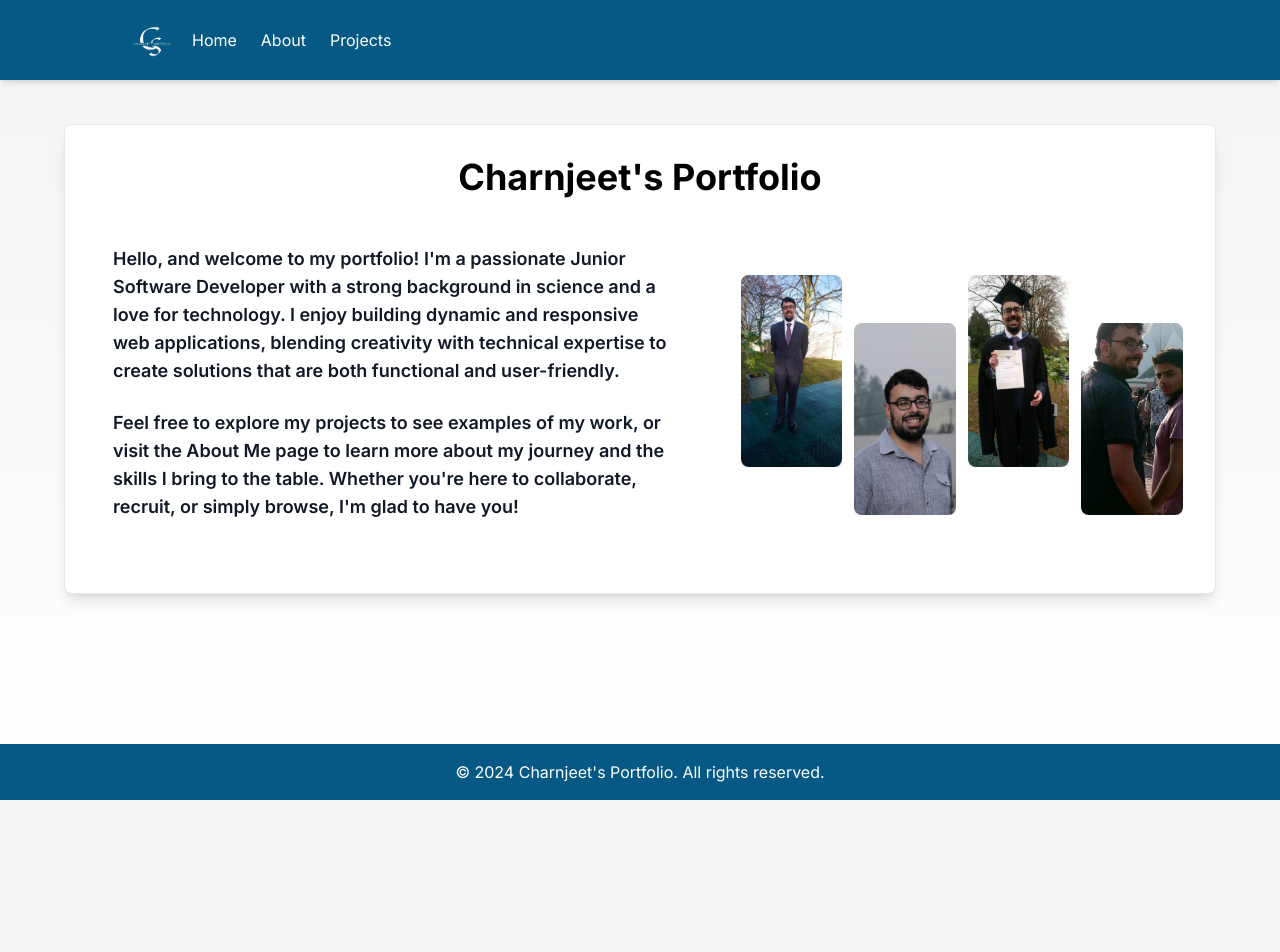
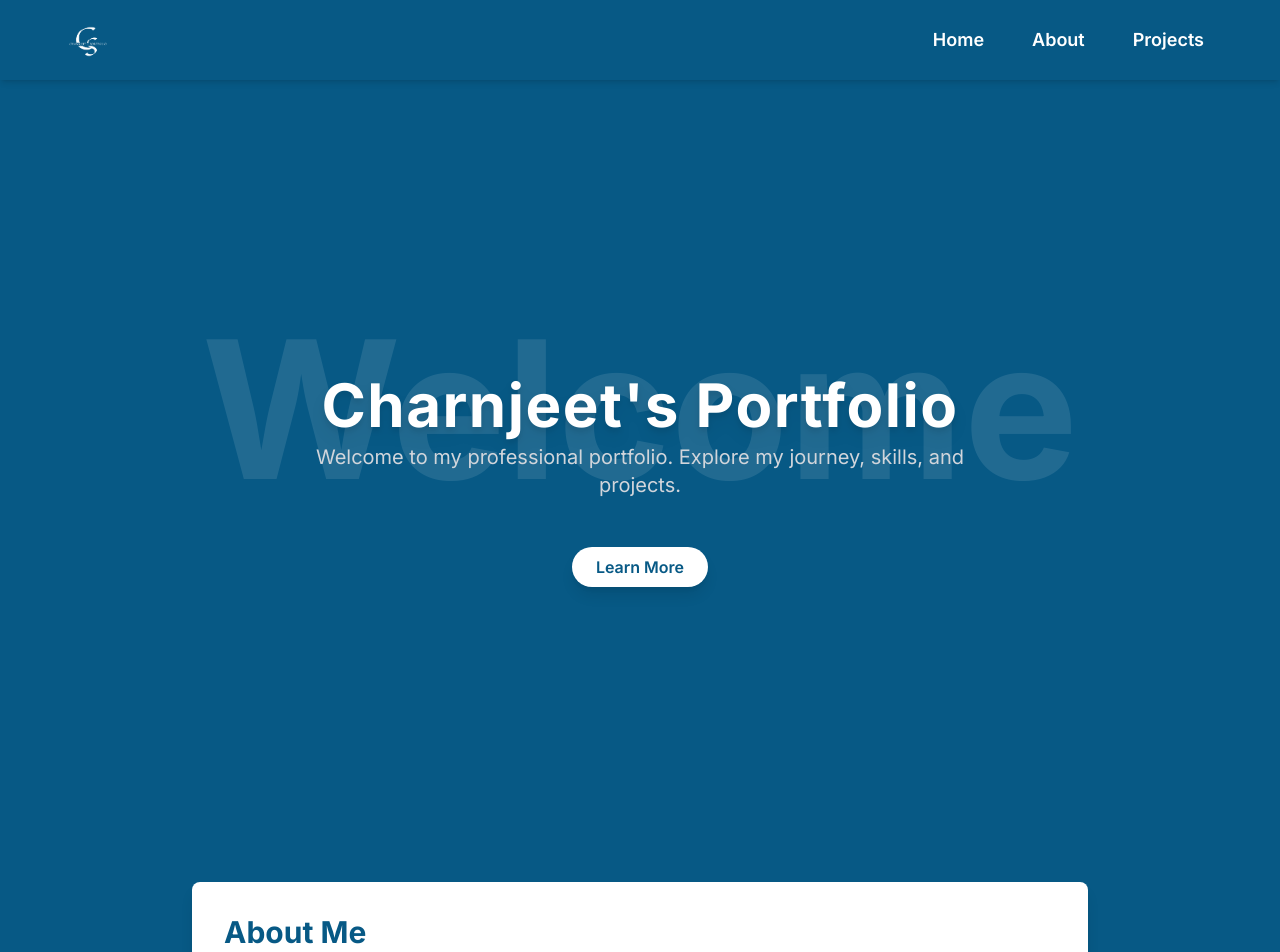
Before and after one commit to ChannersSoh/portfolio-website, a Next.js app: page / in a window 1280 px wide. Shown: the top 952 px of the page. Before the commit the page ends 800 px from the top, so only its background shows below. Built offline with nearby package versions, Linux system fonts and the light colour scheme.

Commit message:
Changed styling of home page

```diff
--- a/src/app/layout.tsx
+++ b/src/app/layout.tsx
@@ -6,8 +6,8 @@ import "./globals.css";
 const inter = Inter({ subsets: ["latin"] });
 
 export const metadata: Metadata = {
-  title: "My Blog",
-  description: "Welcome to my personal blog site",
+  title: "My Portfolio",
+  description: "Welcome to my portfolio site",
 };
 
 export default function RootLayout({
@@ -16,23 +16,32 @@ export default function RootLayout({
   children: React.ReactNode;
 }>) {
   return (
-    <html lang="en">
-      <body className={`${inter.className} bg-gray-100 flex flex-col min-h-screen`}>
-        <header className="bg-sky-800 text-white p-4 shadow-md fixed top-0 w-full z-10">
-          <nav className="max-w-5xl mx-auto flex items-center justify-between">
-            <div className="flex items-center space-x-4">
+    <html lang="en" >
+      <body className={`${inter.className} text-white flex flex-col min-h-screen`}>
+        <header className="bg-sky-800 text-white p-4 shadow-md fixed top-0 w-full z-20">
+        <nav className="max-w-6xl mx-auto flex items-center justify-between">
+
+          <div className="flex items-center">
             <Link href="/">
-                <img src="/ui/pictures/portfolio.png" alt="Logo" className="h-12 w-12" />
-              </Link>
-              <ul className="flex space-x-4 md:space-x-6">
-                <li><Link href="/" className="hover:underline">Home</Link></li>
-                <li><Link href="/about" className="hover:underline">About</Link></li>
-                <li><Link href="/projects" className="hover:underline">Projects</Link></li>
-              </ul>
-            </div>
-          </nav>
+              <img src="/ui/pictures/portfolio.png" alt="Logo" className="h-12 w-12" />
+            </Link>
+          </div>
+
+          <ul className="flex space-x-6">
+            <li>
+              <Link href="/" className="text-lg font-semibold text-white hover:bg-sky-700 px-3 py-2 rounded transition duration-300">Home</Link>
+            </li>
+            <li>
+              <Link href="/about" className="text-lg font-semibold text-white hover:bg-sky-700 px-3 py-2 rounded transition duration-300">About</Link>
+            </li>
+            <li>
+              <Link href="/projects" className="text-lg font-semibold text-white hover:bg-sky-700 px-3 py-2 rounded transition duration-300">Projects</Link>
+            </li>
+          </ul>
+    </nav>
+
         </header>
-        <main className="flex-grow mx-auto p-4 mt-16">
+        <main className="bg-sky-800 flex-grow mx-auto p-4 mt-16 w-full">
           {children}
         </main>
         <footer className="bg-sky-800 text-white p-4">
--- a/src/app/page.tsx
+++ b/src/app/page.tsx
@@ -1,53 +1,65 @@
 export default function Home() {
   return (
-    <main className="max-w-6xl mx-auto pt-9 pb-6 md:pt-11 lg:pt-13">
-      <div className="bg-white border border-gray-200 rounded-lg shadow-lg p-6 md:p-8">
-      <h1 className="text-4xl font-bold text-center mb-8">Charnjeet's Portfolio</h1>
-        <div className="flex flex-col md:flex-row md:gap-12 items-center">
-          {/* Text Section */}
-          <article className="md:w-2/3 p-4">
-            <p className="text-gray-900 text-lg mb-6 font-semibold">
-              Hello, and welcome to my portfolio! I'm a passionate Junior Software Developer with a strong background in science and a love for technology. I enjoy building dynamic and responsive web applications, blending creativity with technical expertise to create solutions that are both functional and user-friendly.
-            </p>
+    <main className="bg-sky-800 text-white min-h-screen py-12">
+    {/* Full-Viewport Welcome Section */}
+    <section className="relative flex flex-col items-center justify-center min-h-[calc(100vh-110px)] text-center space-y-4">
 
-            <p className="text-gray-900 text-lg mb-6 font-semibold">
-              Feel free to explore my projects to see examples of my work, or visit the About Me page to learn more about my journey and the skills I bring to the table. Whether you're here to collaborate, recruit, or simply browse, I'm glad to have you!
-            </p>
-          </article>
+      {/* Watermark Text with Offset */}
+      <div className="absolute inset-0 flex items-center justify-center pointer-events-none -mt-32">
+        <h1 className="text-[25vw] md:text-[18vw] lg:text-[15vw] font-bold text-white opacity-10 leading-none">
+          Welcome
+        </h1>
+      </div>
 
-          {/* Image Tiles Section */}
-          <div className="md:w-1/2 grid grid-cols-4 gap-3">
-            <div className="relative h-48 overflow-hidden transform -translate-y-6">
-              <img
-                src="/ui/pictures/1000005559.jpg"
-                alt="In a suit at a wedding"
-                className="w-full h-full object-cover rounded-lg shadow-md"
-              />
-            </div>
-            <div className="relative h-48 overflow-hidden transform translate-y-6">
-              <img
-                src="/ui/pictures/1000005585.jpg"
-                alt="At home in India"
-                className="w-full h-full object-cover rounded-lg shadow-md"
-              />
-            </div>
-            <div className="relative h-48 overflow-hidden transform -translate-y-6">
-              <img
-                src="/ui/pictures/1000005587.jpg"
-                alt="Graduated post grad"
-                className="w-full h-full object-cover rounded-lg shadow-md"
-              />
-            </div>
-            <div className="relative h-48 overflow-hidden transform translate-y-6">
-              <img
-                src="/ui/pictures/1000005607.jpg"
-                alt="In India walking towards an attraction"
-                className="w-full h-full object-cover rounded-lg shadow-md"
-              />
-            </div>
-          </div>
-        </div>
+      {/* Central Content Group */}
+      <div className="relative z-10">
+        <h1 className="text-5xl md:text-6xl font-bold tracking-wide mb-2 drop-shadow-lg">
+          Charnjeet's Portfolio
+        </h1>
+        <p className="text-lg md:text-xl max-w-2xl mx-auto text-gray-300 mb-8">
+          Welcome to my professional portfolio. Explore my journey, skills, and projects.
+        </p>
       </div>
+
+      {/* Learn More Button */}
+      <a
+        href="#about"
+        className="mt-8 bg-white text-sky-800 font-semibold py-2 px-6 rounded-full hover:bg-sky-700 hover:text-white transition duration-300 shadow-lg hover:shadow-xl relative z-10"
+      >
+        Learn More
+      </a>
+    </section>
+
+      {/* About Section */}
+      <section id="about" className="max-w-4xl mx-auto mt-16 p-8 bg-white text-sky-800 rounded-lg shadow-lg">
+        <h2 className="text-3xl font-bold mb-6">About Me</h2>
+        <p className="text-lg mb-6">
+          Hello, and welcome to my portfolio! I'm a passionate Junior Software Developer with a strong background in
+          science and a love for technology. I enjoy building dynamic and responsive web applications, blending
+          creativity with technical expertise to create solutions that are both functional and user-friendly.
+        </p>
+        <p className="text-lg">
+          Feel free to explore my projects to see examples of my work, or visit the About Me page to learn more about my
+          journey and the skills I bring to the table. Whether you're here to collaborate, recruit, or simply browse, I'm
+          glad to have you!
+        </p>
+      </section>
     </main>
   );
 }
+      {/* <section className="max-w-6xl mx-auto grid grid-cols-1 md:grid-cols-2 lg:grid-cols-4 gap-6">
+        {[
+          { src: "/ui/pictures/1000005559.jpg", alt: "In a suit at a wedding" },
+          { src: "/ui/pictures/1000005585.jpg", alt: "At home in India" },
+          { src: "/ui/pictures/1000005587.jpg", alt: "Graduated post grad" },
+          { src: "/ui/pictures/1000005607.jpg", alt: "In India walking towards an attraction" },
+        ].map((image, idx) => (
+          <div key={idx} className="relative h-90 overflow-hidden transform hover:scale-105 transition duration-300">
+            <img
+              src={image.src}
+              alt={image.alt}
+              className="w-full h-full object-cover rounded-lg shadow-md"
+            />
+          </div>
+        ))}
+      </section> */}
```
